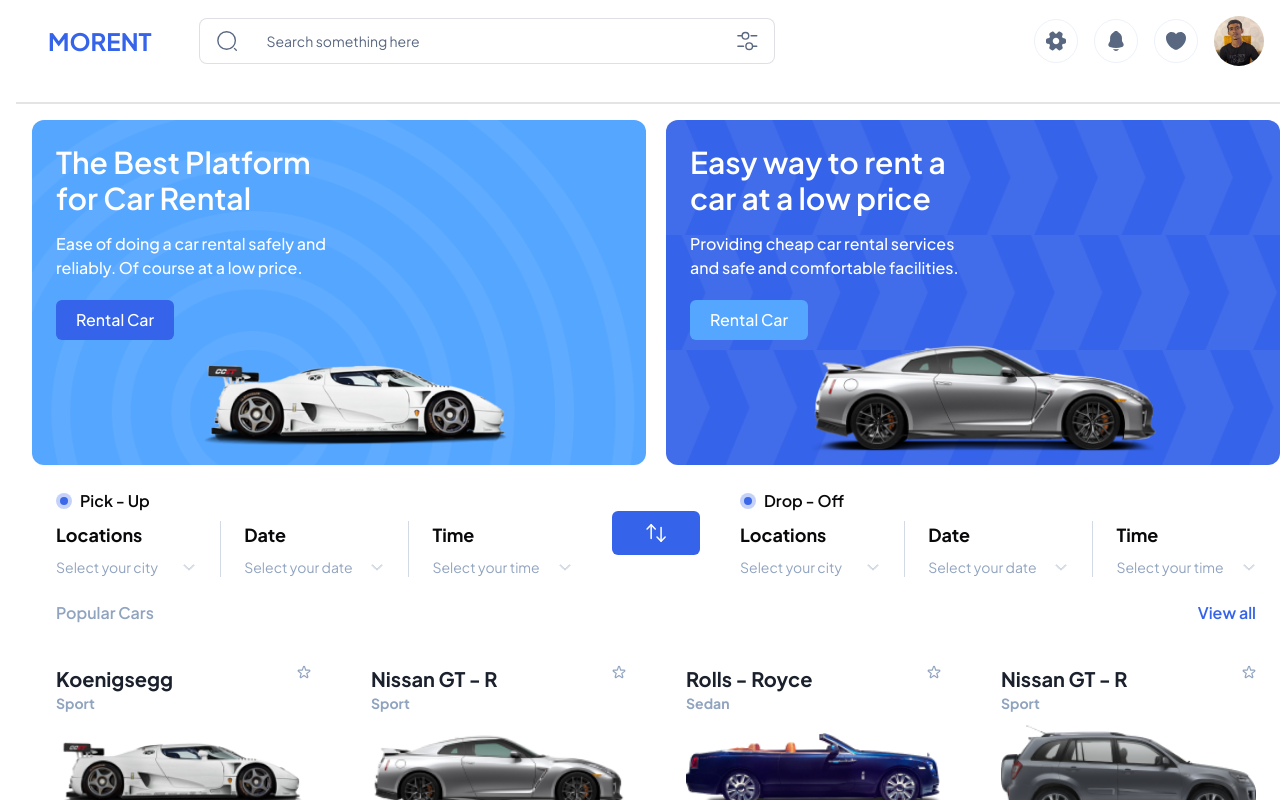
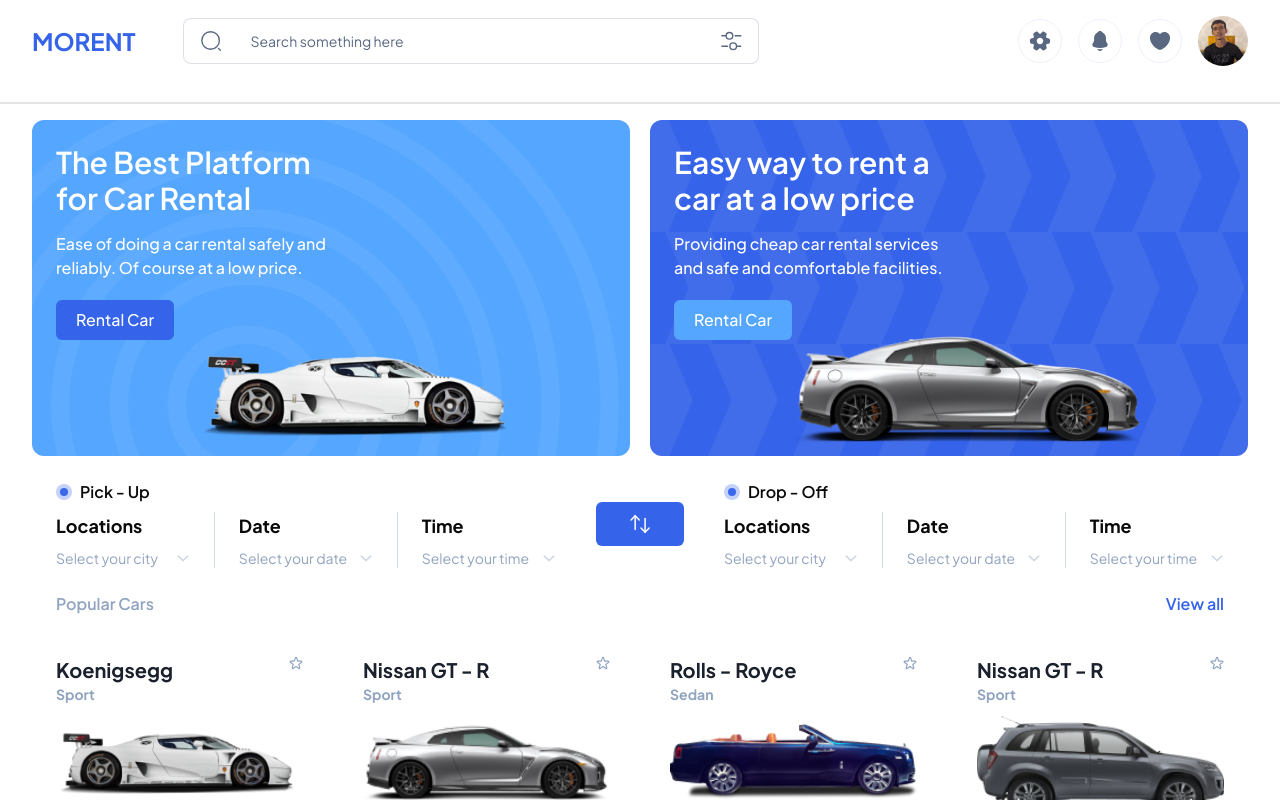
Before and after one commit to hammadurrehman2006/morent-cars, a Next.js app: page / in a window 1280 px wide. Shown: the top 800 px of the page. Built offline with nearby package versions, Linux system fonts and the light colour scheme.

Commit message:
Layout.tsx Updated

```diff
--- a/app/layout.tsx
+++ b/app/layout.tsx
@@ -21,7 +21,7 @@
   return (
     <html lang="en">
       <body
-        className={`bg-background ${plusJakarta.className} container max-w-screen-xl mx-4`}
+        className={`bg-background ${plusJakarta.className} container max-w-screen-xl mx-auto`}
         >
         <Header/>
         {children}
--- a/components/ui/hero.tsx
+++ b/components/ui/hero.tsx
@@ -9,7 +9,7 @@
   return (
     <>
       <div>
-        <section className="p-4">
+        <section className="p-4 mx-4">
           <HeroAds />
           <div className="flex flex-col md:flex-row bg-[#ffffff] justify-between items-center">
             <Options className="flex-1" title="Pick - Up" />
```
